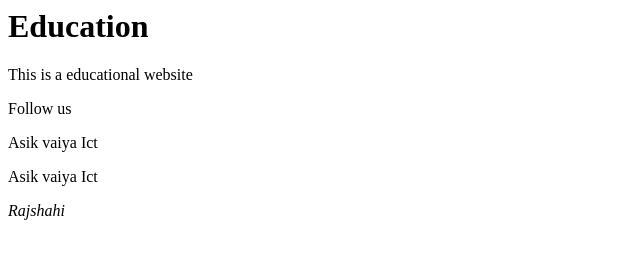
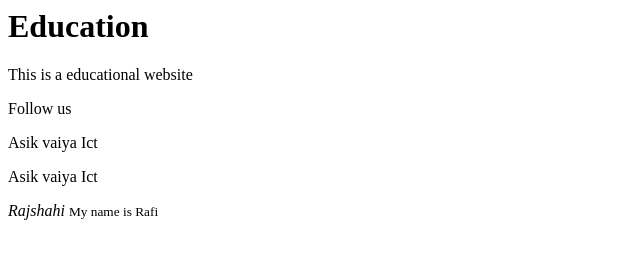
Before and after one commit to enan2025/education-, a plain HTML site: page index.html in a window 1280 px wide. Shown: the full height of the page, 0-640 px from the left. Drawn offline with Linux system fonts and the light colour scheme.

Commit message:
Update index.html

```diff
--- a/index.html
+++ b/index.html
@@ -4,3 +4,4 @@
 <p> Asik vaiya Ict </p>
 <p> Asik vaiya Ict </p>
 <i>Rajshahi</i>
+<small>My name is Rafi</small>
```
